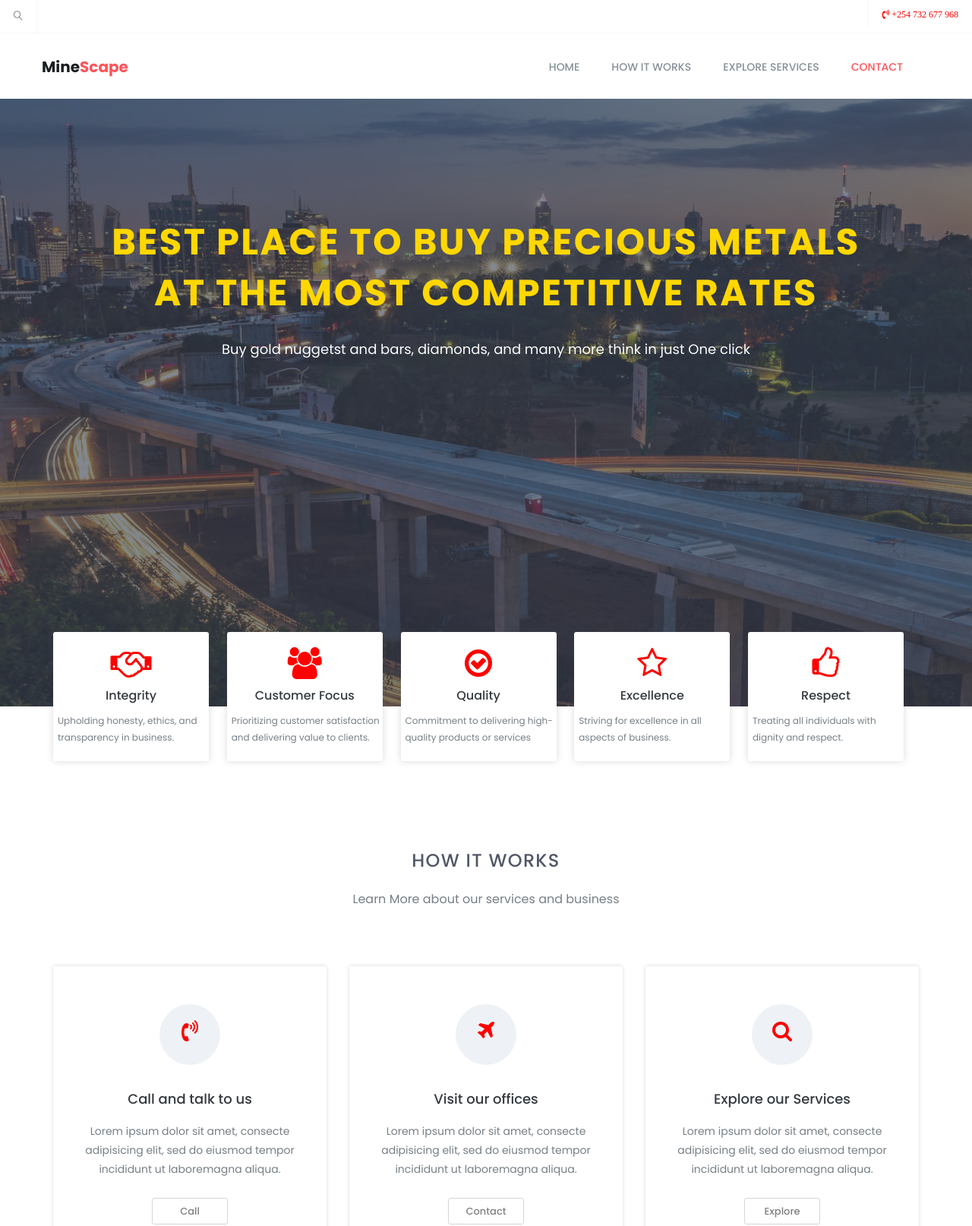
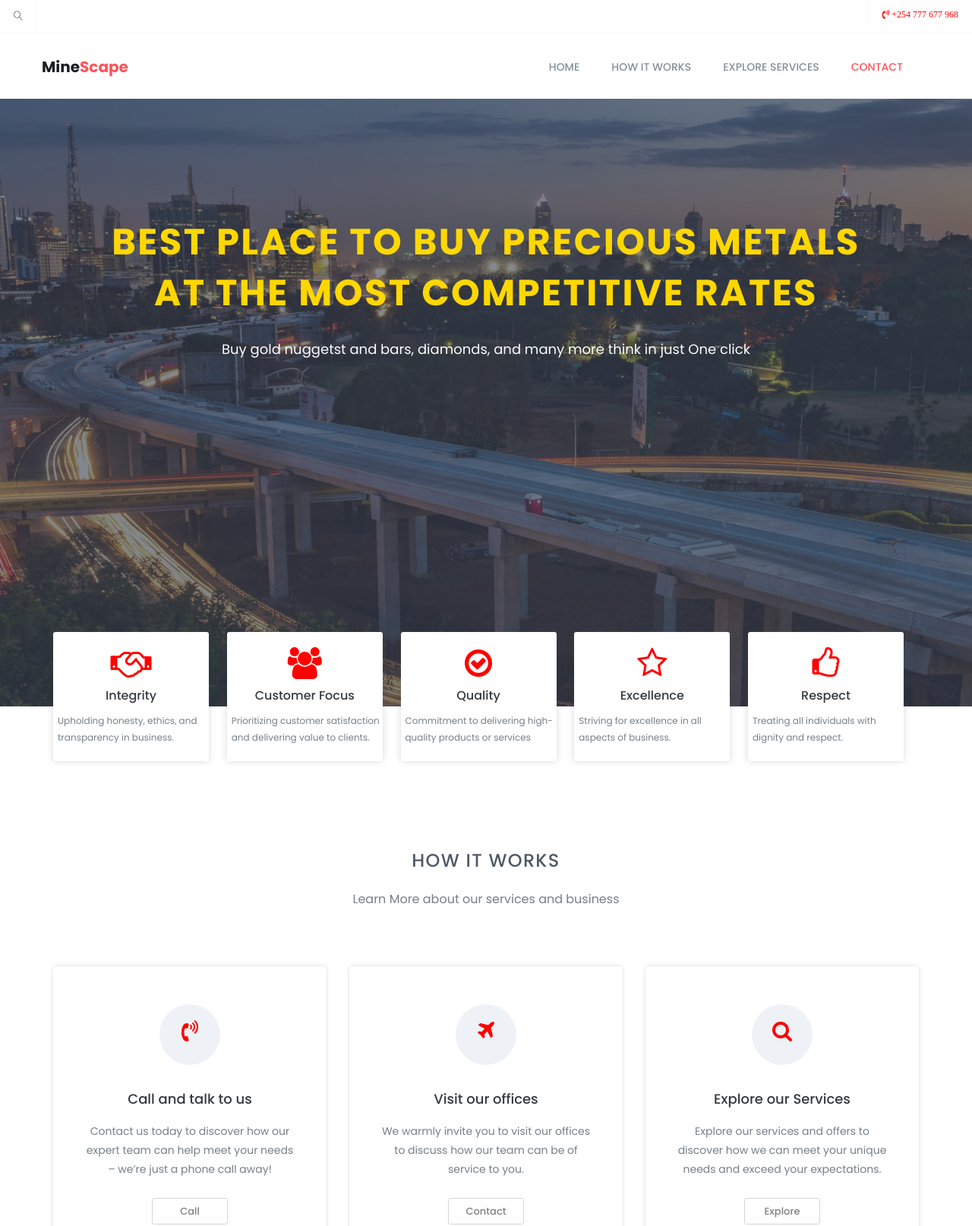
Before and after one commit to joshuaosoro/minescape2, a plain HTML site: page index.html in a window 1280 px wide. Shown: the top 1614 px of the page at 76% size. Drawn offline with nearby package versions, Linux system fonts and the light colour scheme.

Commit message:
edit to index page

```diff
--- a/index.html
+++ b/index.html
@@ -93,7 +93,7 @@
 					<div class="header-top-right">
 						<ul>
 							<li class="header-top-contact">
-								<i style="font-size: 1em; color: red;" class="fa fa-volume-control-phone"> +254 732 677 968</i>
+								<i style="font-size: 1em; color: red;" class="fa fa-volume-control-phone"> +254 777 677 968</i>
 							</li>
 							<!--
 							<li class="header-top-contact">
@@ -273,7 +273,7 @@
 								</div>
 								<h2><a href="#">Call <span> and talk to us</span></a></h2>
 								<p>
-									Lorem ipsum dolor sit amet, consecte adipisicing elit, sed do eiusmod tempor incididunt ut laboremagna aliqua.
+									Contact us today to discover how our expert team can help meet your needs – we’re just a phone call away!
 								</p>
 								<button class="welcome-hero-btn how-work-btn">
 									<a style="font-size: 13px; color: grey;" href="#contact">call</a>
@@ -288,7 +288,7 @@
 								</div>
 								<h2><a href="#">Visit <span> our offices</span></a></h2>
 								<p>
-									Lorem ipsum dolor sit amet, consecte adipisicing elit, sed do eiusmod tempor incididunt ut laboremagna aliqua.
+									We warmly invite you to visit our offices to discuss how our team can be of service to you.
 								</p>
 								<button class="welcome-hero-btn how-work-btn">
 									<a style="font-size: 13px; color: grey;" href="#contact">contact</a>
@@ -303,7 +303,7 @@
 								</div>
 								<h2><a href="#">explore <span> our</span> services</a></h2>
 								<p>
-									Lorem ipsum dolor sit amet, consecte adipisicing elit, sed do eiusmod tempor incididunt ut laboremagna aliqua.
+									Explore our services and offers to discover how we can meet your unique needs and exceed your expectations.
 								</p>
 
 								<button class="welcome-hero-btn how-work-btn">
@@ -737,7 +737,7 @@
 					<h2>
 						Contact us and let us discuss business.
 					</h2>
-					<p> <span><i style="font-size: 1em; color: red;" class="fa fa-volume-control-phone"> +254 732 677 968</i></span>
+					<p> <span><i style="font-size: 1em; color: red;" class="fa fa-volume-control-phone"> +254 777 677 968</i></span>
 						Minescape offers you minerals at the most competitive rates globally.
 					</p>
 				</div>
@@ -830,7 +830,7 @@
 						</div>
 						<div class="col-sm-7">
 							<div class="footer-social">
-								<span><i class="fa fa-phone"> +254 732 677 968</i></span>
+								<span><i class="fa fa-phone"> +254 777 677 968</i></span>
 								<!--
 								<a href="#"><i class="fa fa-facebook"></i></a>
 								<a href="#"><i class="fa fa-twitter"></i></a>
```
